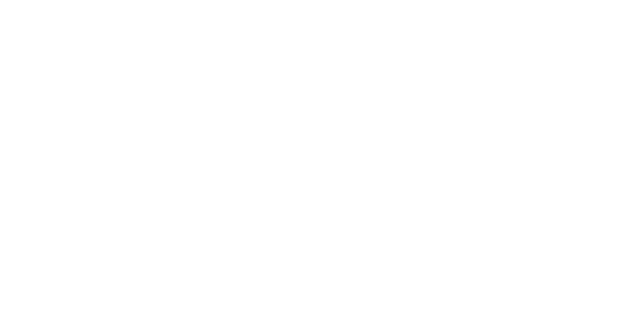
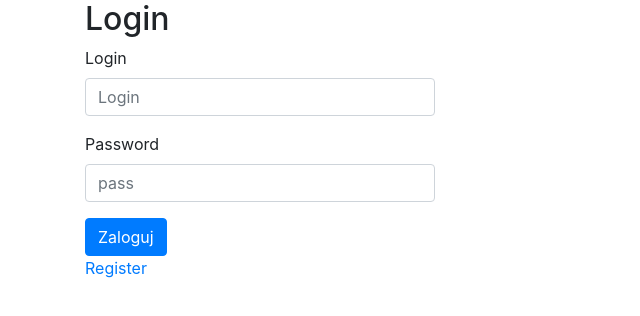
Before and after one commit to cyklop123/callories-calculator, a React (Create React App) app: page /login in a window 1280 px wide. Shown: the top 316 px of the page, without its empty margins (0-640 px from the left). Built offline with nearby package versions, Linux system fonts and the light colour scheme.

Commit message:
Add templates

```diff
--- a/package.json
+++ b/package.json
@@ -6,8 +6,10 @@
     "@testing-library/jest-dom": "^5.11.4",
     "@testing-library/react": "^11.1.0",
     "@testing-library/user-event": "^12.1.10",
+    "axios": "^0.21.1",
     "react": "^17.0.2",
     "react-bootstrap": "^1.6.0",
+    "react-cookie": "^4.0.3",
     "react-dom": "^17.0.2",
     "react-router-dom": "^5.2.0",
     "react-scripts": "4.0.3",
--- a/src/App.js
+++ b/src/App.js
@@ -1,16 +1,25 @@
-import { BrowserRouter as Router, /*Redirect,*/ Route, Switch } from 'react-router-dom';
+import { BrowserRouter as Router, Redirect, Route, Switch } from 'react-router-dom'
 import Container from 'react-bootstrap/Container'
+import LoginPage from './containers/LoginPage'
+import RegisterPage from './containers/RegisterPage'
+import {useCookies} from 'react-cookie'
 
 function App() {
+    const [cookies, setCookie, removeCookie] = useCookies(['user'])
+    console.log(cookies)
     return (
         <Router>
             <Container>
                 <Switch>
+                    <Route exact path="/login">
+                        {cookies.user ? <Redirect to='/' /> : <LoginPage setCookie={setCookie} /> }
+                    </Route>
+                    <Route exact path="/register">
+                        {cookies.user ? <Redirect to='/' /> : <RegisterPage setCookie={setCookie} /> }
+                    </Route>
                     <Route exact path="/">
-
-                    </Route>
-                    <Route exact path="/dashboard">
-
+                        {cookies.user ? <></> : <Redirect to='/login' />}
+                        {/* <HomePage user={cookies.user} removeCookie={removeCookie} /> */}
                     </Route>
                 </Switch>
             </Container>
--- /dev/null
+++ b/src/components/LoginForm.js
@@ -0,0 +1,22 @@
+import Form from 'react-bootstrap/Form';
+import Button from 'react-bootstrap/Button';
+
+const LoginForm = ({onSubmit, setLogin, setPassword}) => {
+
+    return (
+        <Form onSubmit={onSubmit} role='form'>
+            <h2>Login</h2>
+            <Form.Group controlId="formBasicUsername">
+                <Form.Label>Login</Form.Label>
+                <Form.Control type='text' placeholder='Login' onChange={e => setLogin(e.target.value)} />
+            </Form.Group>
+            <Form.Group controlId="formBasicPassword">
+                <Form.Label>Password</Form.Label>
+                <Form.Control type='password' placeholder='pass' onChange={e => setPassword(e.target.value)} />
+            </Form.Group>
+            <Button variant='primary' type='submit'>Zaloguj</Button>
+        </Form>
+    )
+}
+
+export default LoginForm;
--- /dev/null
+++ b/src/containers/LoginPage.js
@@ -0,0 +1,40 @@
+import { useState } from 'react';
+import { useHistory, Link } from 'react-router-dom';
+import LoginForm from '../components/LoginForm';
+//import fetchApi from '../utils/fetchApi';
+
+import Row from 'react-bootstrap/Row';
+import Col from 'react-bootstrap/Col'
+import Alert from 'react-bootstrap/Alert';
+
+const LoginPage = ({setLogged/*setCookie*/}) => {
+
+    const [login, setLogin] = useState('')
+    const [password, setPassword] = useState('')
+    const [error, setError] = useState(null)
+    const history = useHistory()
+
+    const onSubmit = (e) => {
+        e.preventDefault()
+        console.log("Zaloguj")
+        //logowanie
+    }
+
+    return (
+        <>
+            <Row>
+                <Col sm='8' md='6' lg='4' >
+                    <LoginForm onSubmit={onSubmit} setLogin={setLogin} setPassword={setPassword} />
+                    <Link to='/register'>Register</Link>
+                </Col>
+            </Row>
+            <Row>
+                <Col>
+                    {error && <Alert variant='danger' className='mt-1'>{error}</Alert>}
+                </Col>
+            </Row>
+        </>
+    )
+}
+
+export default LoginPage;
--- /dev/null
+++ b/src/containers/RegisterPage.js
@@ -0,0 +1,40 @@
+import { useState } from 'react';
+import { useHistory, Link } from 'react-router-dom';
+import LoginForm from '../components/LoginForm';
+//import fetchApi from '../utils/fetchApi';
+
+import Row from 'react-bootstrap/Row';
+import Col from 'react-bootstrap/Col'
+import Alert from 'react-bootstrap/Alert';
+
+const LoginPage = ({setLogged/*setCookie*/}) => {
+
+    const [login, setLogin] = useState('')
+    const [password, setPassword] = useState('')
+    const [error, setError] = useState(null)
+    const history = useHistory()
+
+    const onSubmit = (e) => {
+        e.preventDefault()
+        console.log("Zaloguj")
+        //logowanie
+    }
+
+    return (
+        <>
+            <Row>
+                <Col sm='8' md='6' lg='4' >
+                    <LoginForm onSubmit={onSubmit} setLogin={setLogin} setPassword={setPassword} />
+                    <Link to='/login'>Login</Link>
+                </Col>
+            </Row>
+            <Row>
+                <Col>
+                    {error && <Alert variant='danger' className='mt-1'>{error}</Alert>}
+                </Col>
+            </Row>
+        </>
+    )
+}
+
+export default LoginPage;
```
